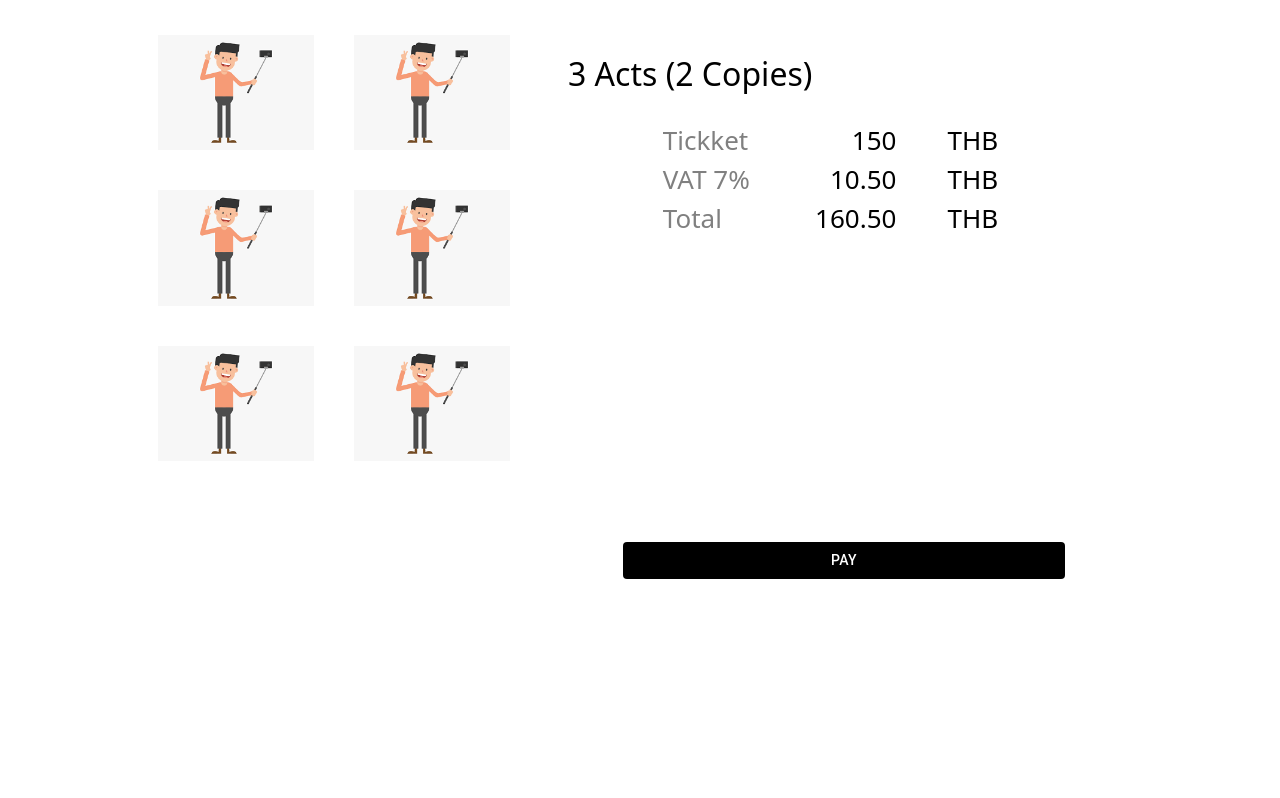
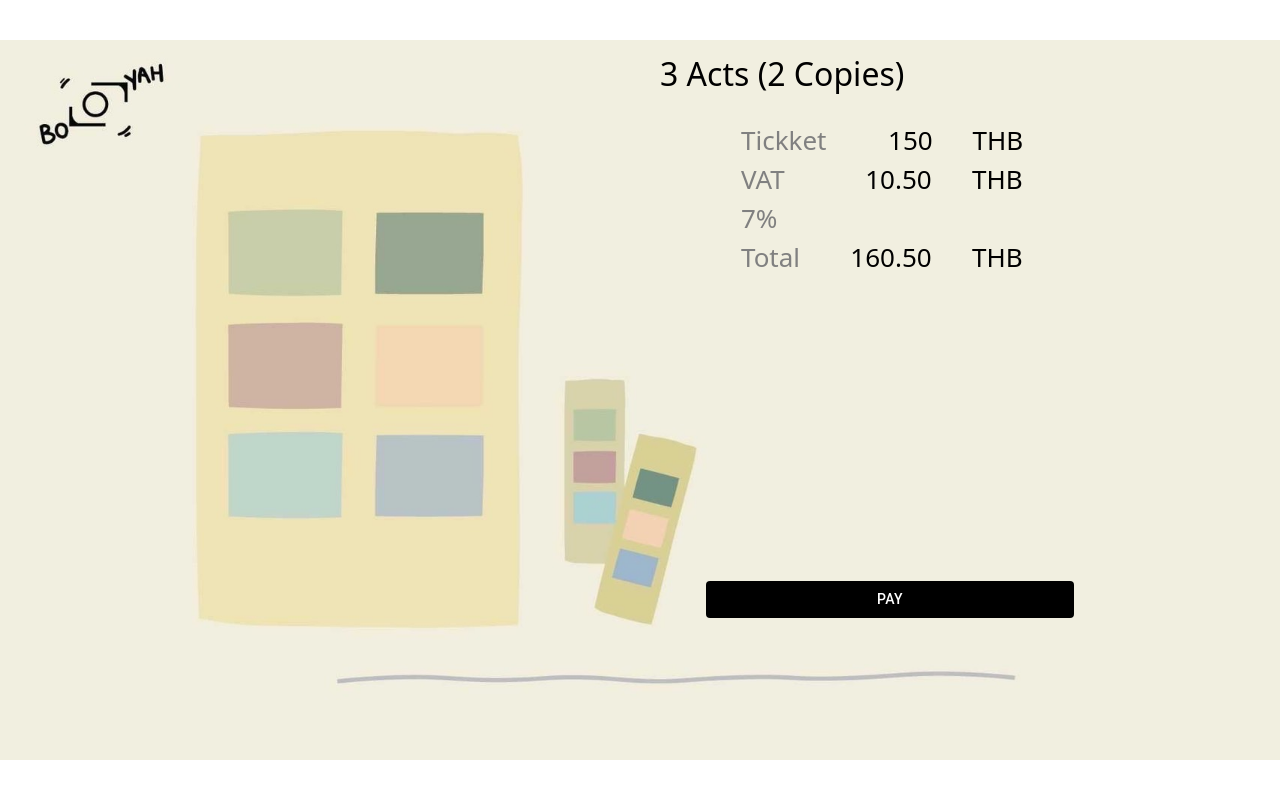
Before and after one commit to watcharakan/Photobooth, a React (Create React App) app in the folder client/dslr-client/: page /list in a window 1280 px wide. Built offline with nearby package versions, Linux system fonts and the light colour scheme.

Commit message:
add list bg

```diff
--- a/client/dslr-client/src/App.css
+++ b/client/dslr-client/src/App.css
@@ -8,6 +8,13 @@
 
 .div-bg {
   background-image: url("../src/assets/S__56590405.jpg");
+  background-position: center;
+  background-repeat: no-repeat;
+  background-size: contain;
+}
+
+.div-list-bg {
+  background-image: url("../src/assets/list_bg.jpg");
   background-position: center;
   background-repeat: no-repeat;
   background-size: contain;
--- a/client/dslr-client/src/components/list.js
+++ b/client/dslr-client/src/components/list.js
@@ -18,35 +18,35 @@ class List extends React.Component {
     }
     render() {
         return (
-            <div style={{ width: '100%', height: '100vh', display: 'flex', justifyContent: 'center', alignItems: 'center' }}>
+            <div className="div-list-bg" style={{ width: '100%', height: '100vh', display: 'flex', justifyContent: 'center', alignItems: 'center' }}>
                 <div style={{ width: '75%', display: 'flex', height: '750px' }}>
-                    <div style={{ width: '40%', height: '100%' }}>
+                    <div style={{ width: '50%', height: '100%' }}>
                         <Row>
                             <Col style={{ padding: '10px', marginRight: '20px' }}>
-                                <img style={{ minWidth: '120px', width: '100%', objectFit: 'contain' }} src={image} />
+                                {/* <img style={{ minWidth: '120px', width: '100%', objectFit: 'contain' }} src={image} /> */}
                             </Col>
                             <Col style={{ padding: '10px', marginRight: '20px' }}>
-                                <img style={{ minWidth: '120px', width: '100%', objectFit: 'contain' }} src={image} />
+                                {/* <img style={{ minWidth: '120px', width: '100%', objectFit: 'contain' }} src={image} /> */}
                             </Col>
                         </Row>
                         <Row style={{ marginTop: '20px' }}>
                             <Col style={{ padding: '10px', marginRight: '20px' }}>
-                                <img style={{ minWidth: '120px', width: '100%', objectFit: 'contain' }} src={image} />
+                                {/* <img style={{ minWidth: '120px', width: '100%', objectFit: 'contain' }} src={image} /> */}
                             </Col>
                             <Col style={{ padding: '10px', marginRight: '20px' }}>
-                                <img style={{ minWidth: '120px', width: '100%', objectFit: 'contain' }} src={image} />
+                                {/* <img style={{ minWidth: '120px', width: '100%', objectFit: 'contain' }} src={image} /> */}
                             </Col>
                         </Row>
                         <Row style={{ marginTop: '20px' }}>
                             <Col style={{ padding: '10px', marginRight: '20px' }}>
-                                <img style={{ minWidth: '120px', width: '100%', objectFit: 'contain' }} src={image} />
+                                {/* <img style={{ minWidth: '120px', width: '100%', objectFit: 'contain' }} src={image} /> */}
                             </Col>
                             <Col style={{ padding: '10px', marginRight: '20px' }}>
-                                <img style={{ minWidth: '120px', width: '100%', objectFit: 'contain' }} src={image} />
+                                {/* <img style={{ minWidth: '120px', width: '100%', objectFit: 'contain' }} src={image} /> */}
                             </Col>
                         </Row>
                     </div>
-                    <div style={{ width: '60%', height: '100%', display: 'flex', alignItems: 'flex-start', paddingTop: '30px', color: 'black', flexDirection: 'column', marginLeft: '40px' }}>
+                    <div style={{ width: '50%', height: '100%', display: 'flex', alignItems: 'flex-start', paddingTop: '30px', color: 'black', flexDirection: 'column', marginLeft: '40px' }}>
                         <h2>3 Acts (2 Copies)</h2>
                         <Container style={{ width: '70%', marginTop: '20px' }}>
                             <Row>
```
Also changed, not shown: client/dslr-client/src/assets/list_bg.jpg (added).
